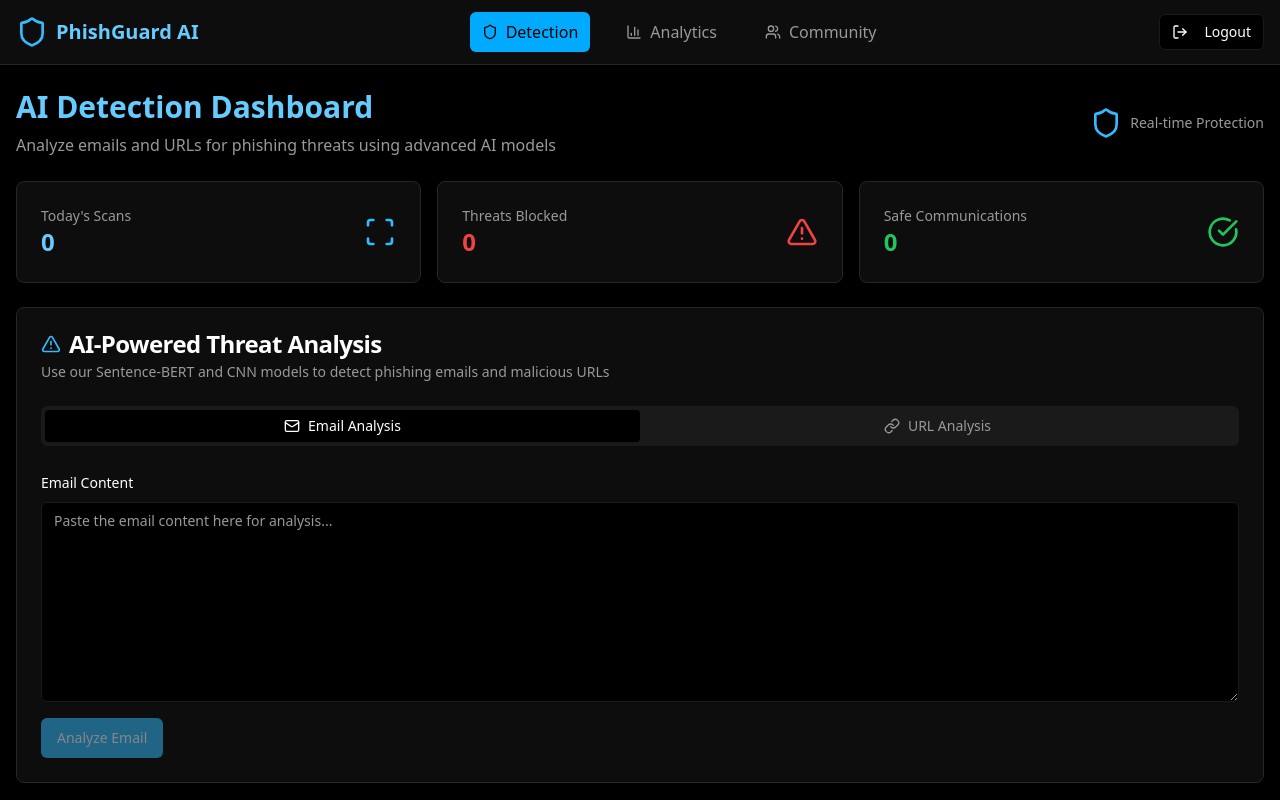
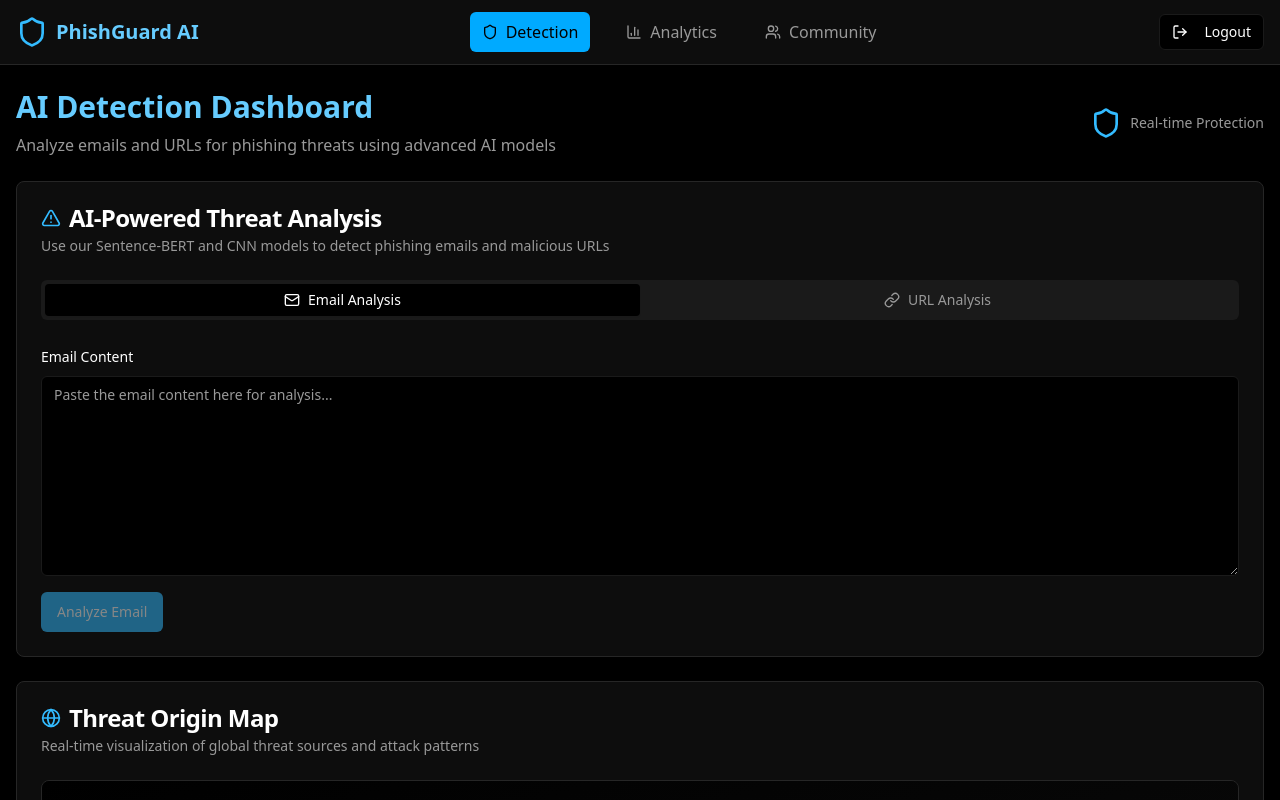
Before and after one commit to arnold7800x3d/project1-152057, a React (Vite) app: page /dashboard in a window 1280 px wide. Shown: the top 800 px of the page. Built offline with nearby package versions, Linux system fonts and the light colour scheme.

Commit message:
Refactor dashboard detection tab
Update the dashboard's detection tab to only display the AI-powered threat analysis and the threat map for visualizing threat origins.

```diff
--- a/src/pages/Dashboard.tsx
+++ b/src/pages/Dashboard.tsx
@@ -67,42 +67,6 @@ const Dashboard = () => {
         </div>
       </div>
 
-      {/* Quick Stats */}
-      <div className="grid grid-cols-1 md:grid-cols-3 gap-4">
-        <Card>
-          <CardContent className="p-6">
-            <div className="flex items-center justify-between">
-              <div>
-                <p className="text-sm font-medium text-muted-foreground">Today's Scans</p>
-                <p className="text-2xl font-bold text-primary">0</p>
-              </div>
-              <Scan className="h-8 w-8 text-cyber-blue" />
-            </div>
-          </CardContent>
-        </Card>
-        <Card>
-          <CardContent className="p-6">
-            <div className="flex items-center justify-between">
-              <div>
-                <p className="text-sm font-medium text-muted-foreground">Threats Blocked</p>
-                <p className="text-2xl font-bold text-danger-red">0</p>
-              </div>
-              <AlertTriangle className="h-8 w-8 text-danger-red" />
-            </div>
-          </CardContent>
-        </Card>
-        <Card>
-          <CardContent className="p-6">
-            <div className="flex items-center justify-between">
-              <div>
-                <p className="text-sm font-medium text-muted-foreground">Safe Communications</p>
-                <p className="text-2xl font-bold text-safe-green">0</p>
-              </div>
-              <CheckCircle className="h-8 w-8 text-safe-green" />
-            </div>
-          </CardContent>
-        </Card>
-      </div>
 
       {/* Analysis Interface */}
       <Card className="shadow-lg" style={{ boxShadow: 'var(--shadow-card)' }}>
```
